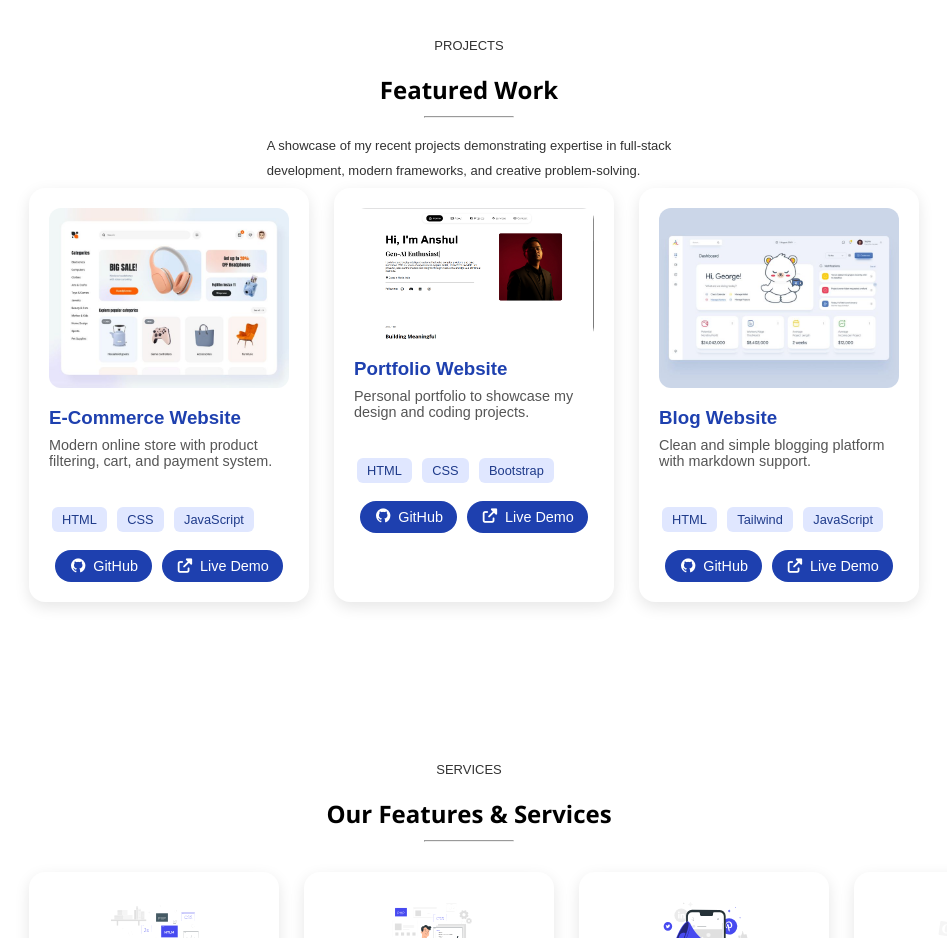
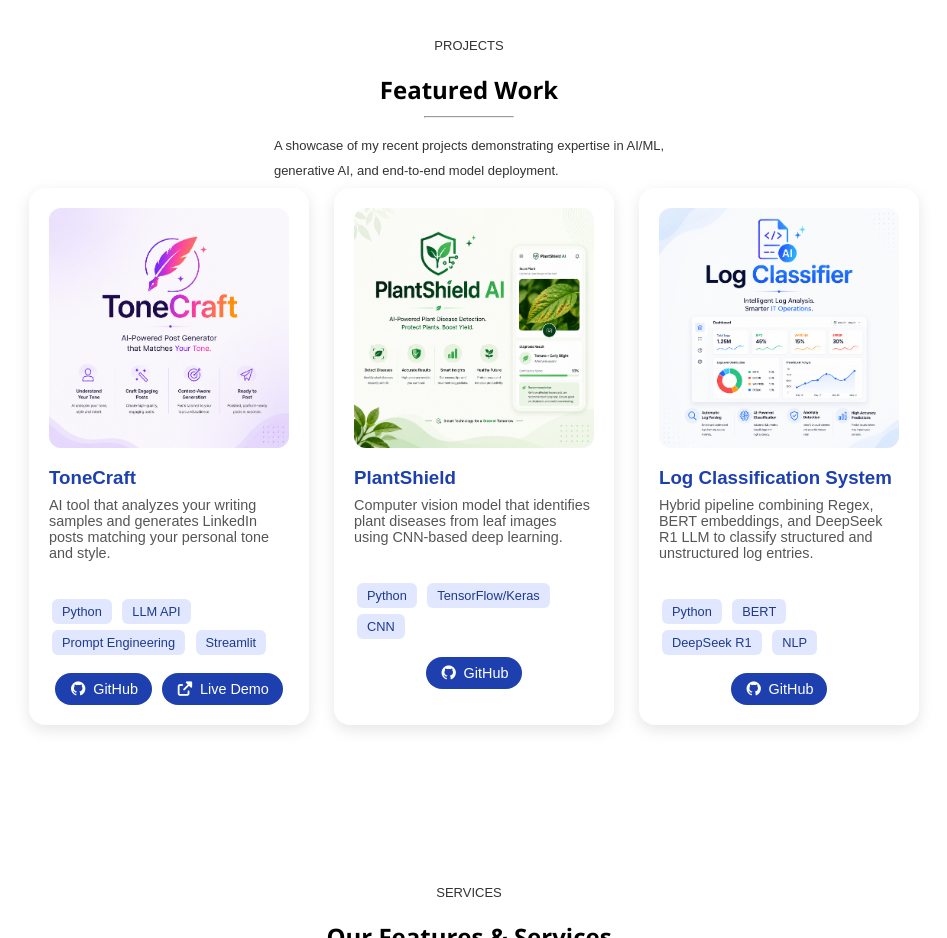
Before and after one commit to WeirdBanana22810/portfolioo, a plain HTML site: page index.html in a window 1280 px wide. Shown: the part 1500-2438 px from the top of the page, without its empty margins (171-1118 px from the left). Drawn offline with nearby package versions, Linux system fonts and the light colour scheme; a web font is replaced by a local one.

Commit message:
Add ToneCraft, PlantShield, and Log Classification projects

```diff
--- a/index.html
+++ b/index.html
@@ -137,57 +137,55 @@
     <h1>Featured Work</h1>
     <hr>
     <div class="info-pro">
-      <p>A showcase of my recent projects demonstrating expertise in full-stack </p>
-      <p>development, modern frameworks, and creative problem-solving.</p>
+      <p>A showcase of my recent projects demonstrating expertise in AI/ML, </p>
+      <p>generative AI, and end-to-end model deployment.</p>
     </div>
     <div class="projects-container">
 
       <div class="project-card">
-        <img src="images/Cleveroad.jpg" alt="E-Commerce Website">
-        <h3>E-Commerce Website</h3>
-        <p>Modern online store with product filtering, cart, and payment system.</p>
+        <img src="images/tonecraft.png" alt="ToneCraft - AI LinkedIn Post Generator">
+        <h3>ToneCraft</h3>
+        <p>AI tool that analyzes your writing samples and generates LinkedIn posts matching your personal tone and style.</p>
         <div class="skills">
-          <a href="#">HTML</a>
-          <a href="#">CSS</a>
-          <a href="#">JavaScript</a>
+          <a href="#">Python</a>
+          <a href="#">LLM API</a>
+          <a href="#">Prompt Engineering</a>
+          <a href="#">Streamlit</a>
         </div>
         <div class="btns">
-          <a href="#" class="btn"><i class="fab fa-github"></i> GitHub</a>
-          <a href="#" class="btn"><i class="fas fa-external-link-alt"></i> Live Demo</a>
+          <a href="https://github.com/WeirdBanana22810/LinkedIn-Post-Generator" class="btn" target="_blank"><i class="fab fa-github"></i> GitHub</a>
+          <a href="https://linkedin-post-generator-genai.streamlit.app/" class="btn" target="_blank"><i class="fas fa-external-link-alt"></i> Live Demo</a>
         </div>
       </div>
 
       <div class="project-card">
-        <img src="images/PortHome.png" alt="Portfolio Website">
-        <h3>Portfolio Website</h3>
-        <p>Personal portfolio to showcase my design and coding projects.</p>
+        <img src="images/plantshield.png" alt="PlantShield - Plant Disease Detector">
+        <h3>PlantShield</h3>
+        <p>Computer vision model that identifies plant diseases from leaf images using CNN-based deep learning.</p>
         <div class="skills">
-          <a href="#">HTML</a>
-          <a href="#">CSS</a>
-          <a href="#">Bootstrap</a>
+          <a href="#">Python</a>
+          <a href="#">TensorFlow/Keras</a>
+          <a href="#">CNN</a>
         </div>
         <div class="btns">
-          <a href="#" class="btn"><i class="fab fa-github"></i> GitHub</a>
-          <a href="#" class="btn"><i class="fas fa-external-link-alt"></i> Live Demo</a>
+          <a href="https://github.com/WeirdBanana22810/PlantShield" class="btn" target="_blank"><i class="fab fa-github"></i> GitHub</a>
         </div>
       </div>
 
       <div class="project-card">
-        <img src="images/WordPress dashboard design concept.jpg" alt="Blog Website">
-        <h3>Blog Website</h3>
-        <p>Clean and simple blogging platform with markdown support.</p>
+        <img src="images/log_classifier.png" alt="Log Classification System using DeepSeek R1 LLM">
+        <h3>Log Classification System</h3>
+        <p>Hybrid pipeline combining Regex, BERT embeddings, and DeepSeek R1 LLM to classify structured and unstructured log entries.</p>
         <div class="skills">
-          <a href="#">HTML</a>
-          <a href="#">Tailwind</a>
-          <a href="#">JavaScript</a>
+          <a href="#">Python</a>
+          <a href="#">BERT</a>
+          <a href="#">DeepSeek R1</a>
+          <a href="#">NLP</a>
         </div>
         <div class="btns">
-          <a href="#" class="btn"><i class="fab fa-github"></i> GitHub</a>
-          <a href="#" class="btn"><i class="fas fa-external-link-alt"></i> Live Demo</a>
+          <a href="#" class="btn" target="_blank"><i class="fab fa-github"></i> GitHub</a>
         </div>
       </div>
-
-
 
     </div>
   </section>
```
Also changed, not shown: images/log_classifier.png (added), images/plantshield.png (added), images/tonecraft.png (added).
